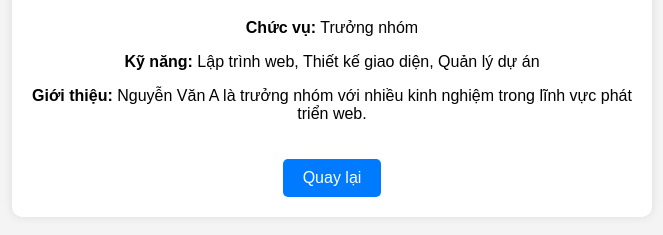
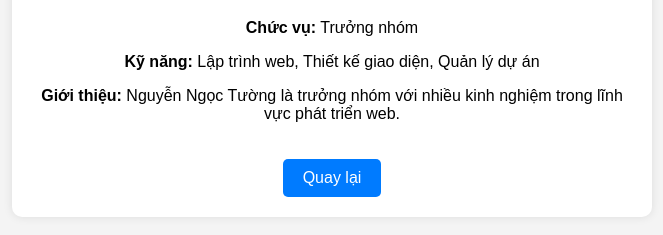
Before and after one commit to xuanthai02/nhom17.io, a plain HTML site: page profile4.html in a window 1280 px wide. Shown: the part 149-384 px from the top of the page, without its empty margins (308-971 px from the left). Drawn offline with Linux system fonts and the light colour scheme.

Commit message:
Update profile4.html

```diff
--- a/profile4.html
+++ b/profile4.html
@@ -3,7 +3,7 @@
 <head>
     <meta charset="UTF-8">
     <meta name="viewport" content="width=device-width, initial-scale=1.0">
-    <title>Hồ sơ cá nhân - Nguyễn Văn A</title>
+    <title>Hồ sơ cá nhân - Nguyễn Ngọc Tường</title>
     <style>
         body {
             font-family: Arial, sans-serif;
@@ -42,7 +42,7 @@
         <h1>Nguyễn Văn A</h1>
         <p><strong>Chức vụ:</strong> Trưởng nhóm</p>
         <p><strong>Kỹ năng:</strong> Lập trình web, Thiết kế giao diện, Quản lý dự án</p>
-        <p><strong>Giới thiệu:</strong> Nguyễn Văn A là trưởng nhóm với nhiều kinh nghiệm trong lĩnh vực phát triển web.</p>
+        <p><strong>Giới thiệu:</strong> Nguyễn Ngọc Tường là trưởng nhóm với nhiều kinh nghiệm trong lĩnh vực phát triển web.</p>
         <a class="back-btn" href="index.html">Quay lại</a>
     </div>
 </body>
```
